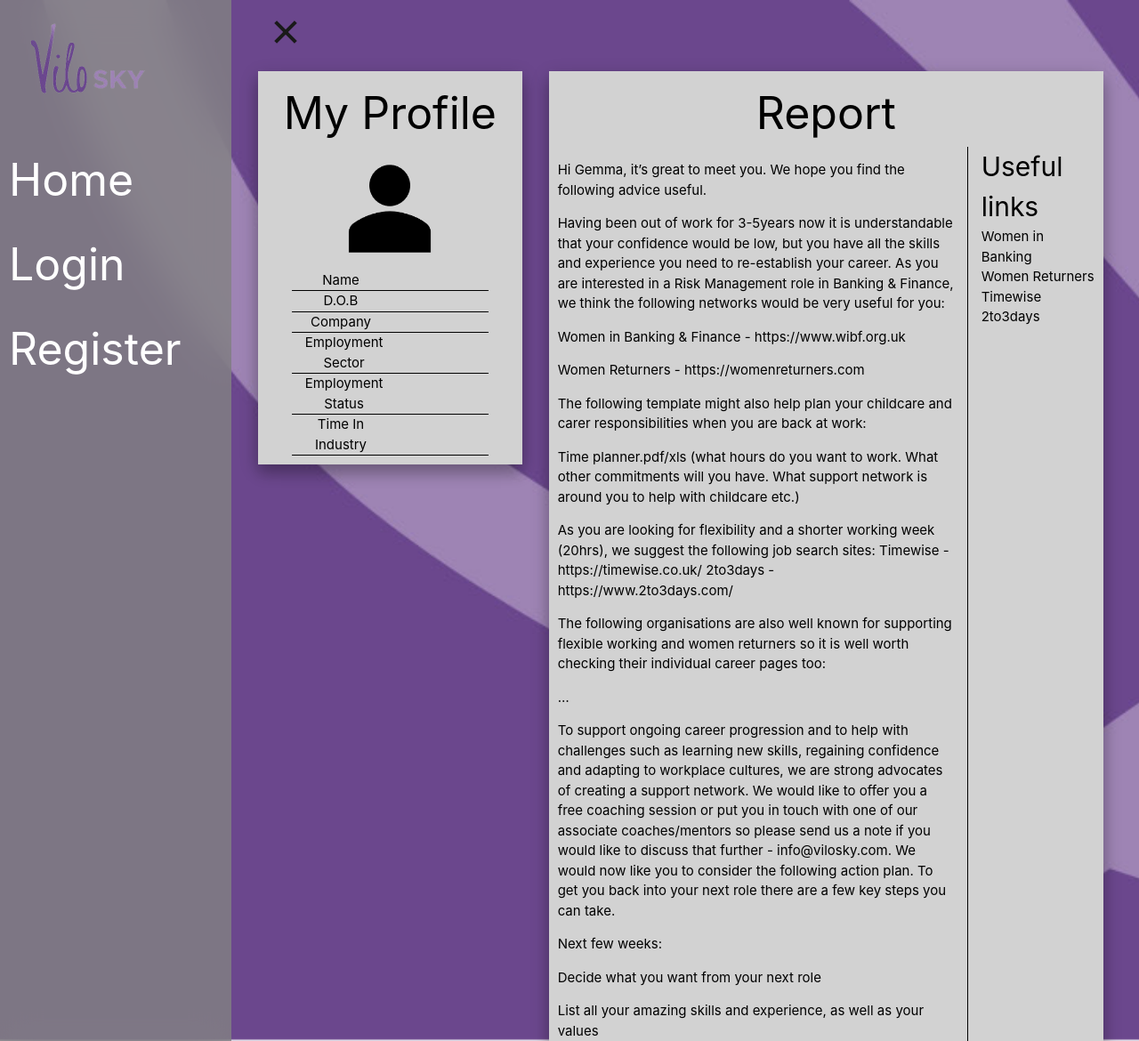
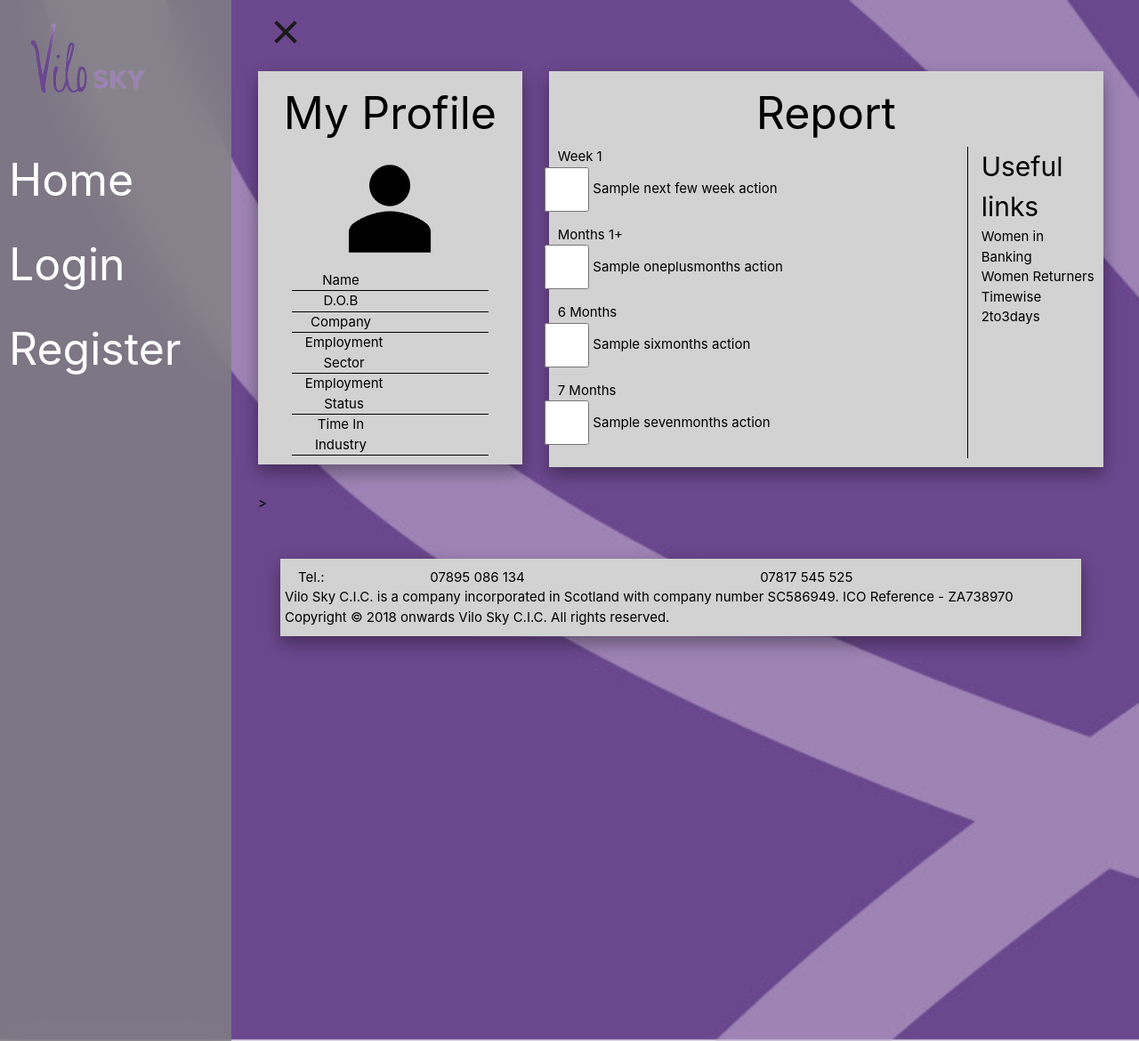
Before and after one commit to andrewwu531/Student_Enquiry_AI_Chatbot, a Django app: template Code/ViloSky/templates/report.html in a window 1280 px wide. Shown: the whole page at 89% size. Run offline with Django 3.2, Linux system fonts and the light colour scheme; the template is opened without the code that fills it: most values are stand-ins (such as "Sample title", 1, 10 or a date in 2020); some libraries are stand-ins or nearby versions.

Commit message:
display actions

```diff
--- a/Code/ViloSky/templates/report.html
+++ b/Code/ViloSky/templates/report.html
@@ -8,71 +8,51 @@
     </div>
     <div class="row">
         <div class="col-lg-9 col-md-8">
-            <p><p>  Hi Gemma, it&rsquo;s great to meet you.  We hope you find the following advice useful.</p>
+            Week 1
+            <form>
+                <div class="row">
+                    {% for i in next_few_week_actions %}
+                    <div class="form-check form-check-inline">
+                        <input class="form-check-input actioninput" type="checkbox" id="action1" value="option1">
+                        <label class="form-check-label" for="action1">{{i.title}}</label>
+                    </div>
+                    {% endfor %}
+                </div>
 
-            <p> Having been out of work for 3-5years now it is understandable that your confidence would be low, but you have all the skills and experience you need to re-establish your career. As you are interested in a Risk Management role in Banking &amp; Finance, we think the following networks would be very useful for you:</p>
-
-            <p> Women in Banking &amp; Finance - https://www.wibf.org.uk</p>
-
-            <p> Women Returners - https://womenreturners.com</p>
-
-            <p> The following template might also help plan your childcare and carer responsibilities when you are back at work:</p>
-
-            <p> Time planner.pdf/xls (what hours do you want to work. What other commitments will you have. What support network is around you to help with childcare etc.)</p>
-
-            <p> As you are looking for flexibility and a shorter working week (20hrs), we suggest the following job search sites:   Timewise - https://timewise.co.uk/   2to3days - https://www.2to3days.com/</p>
-
-            <p> The following organisations are also well known for supporting flexible working and women returners so it is well worth checking their individual career pages too:</p>
-
-            <p> &#8230;</p>
-
-            <p> To support ongoing career progression and to help with challenges such as learning new skills, regaining confidence and adapting to workplace cultures, we are strong advocates of creating a support network. We would like to offer you a free coaching session or put you in touch with one of our associate coaches/mentors so please send us a note if you would like to discuss that further - info@vilosky.com.   We would now like you to consider the following action plan. To get you back into your next role there are a few key steps you can take.</p>
-
-            <p> Next few weeks:</p>
-
-            <p> Decide what you want from your next role</p>
-
-            <p> List all your amazing skills and experience, as well as your values</p>
-
-            <p> Focus on areas where you do not feel confident, using some of these resources to help:</p>
-
-            <p> Interview skills</p>
-
-            <p> She&rsquo;s Back etc</p>
-
-            <p> 1+ months:</p>
-
-            <p> Go for a coffee with someone related to the field you&rsquo;re interested in</p>
-
-            <p> Attend a few familiar, friendly networking events and/or webinars</p>
-
-            <p> Start compiling a list of interesting employers and vacancies</p>
-
-            <p> Update your CV (refer to Helen for CV service)</p>
-
-            <p> Start your search</p>
-
-            <p> 6 months:</p>
-
-            <p> If the ideal role has not yet appeared, give yourself a few week&rsquo;s break. It&rsquo;s hard work, full of ups and downs, but the right role will turn up. The following might help you at this point:</p>
-
-            <p> Articles about job hunting</p>
-
-            <p> 7 months:</p>
-
-            <p> Back to it again.</p>
-
-            <p> We hope that gives you enough to get going for now but please check back to give us an update and hopefully we can continue to support you as your career proceeds.  </p></p>
-            {% for paragraph in paragraphs %}
-            <p>
-                {{paragraph.static_text}}
-            </p>
-            {% endfor %}
-            {% for link in links %}
-            <p>
-                {{link.url}}
-            </p>
-            {% endfor %}
+            </form>
+            Months 1+
+            <form>
+                <div class="row">
+                    {% for i in oneplusmonths_actions %}
+                    <div class="form-check form-check-inline">
+                        <input class="form-check-input actioninput" type="checkbox" id="action1" value="option1">
+                        <label class="form-check-label" for="action1">{{i.title}}</label>
+                    </div>
+                    {% endfor %}
+                </div>
+            </form>
+            6 Months
+            <form>
+                <div class="row">
+                    {% for i in sixmonths_actions %}
+                    <div class="form-check form-check-inline">
+                        <input class="form-check-input actioninput" type="checkbox" id="action1" value="option1">
+                        <label class="form-check-label" for="action1">{{i.title}}</label>
+                    </div>
+                    {% endfor %}
+                </div>
+            </form>
+            7 Months
+            <form>
+                <div class="row">
+                    {% for i in sevenmonths_actions %}
+                    <div class="form-check form-check-inline">
+                        <input class="form-check-input actioninput" type="checkbox" id="action1" value="option1">
+                        <label class="form-check-label" for="action1">{{i.title}}</label>
+                    </div>
+                    {% endfor %}
+                </div>
+            </form>
         </div>
         <div class="col-lg-3 col-md-4 leftborder">
             <div class="linktext">Useful links</div>
```
Also changed, not shown: Code/ViloSky/ViloSkyApp/forms.py (+1 -8 lines), Code/ViloSky/ViloSkyApp/views.py (+24 -49 lines), Code/ViloSky/templates/myActions.html (+19 -50 lines).
